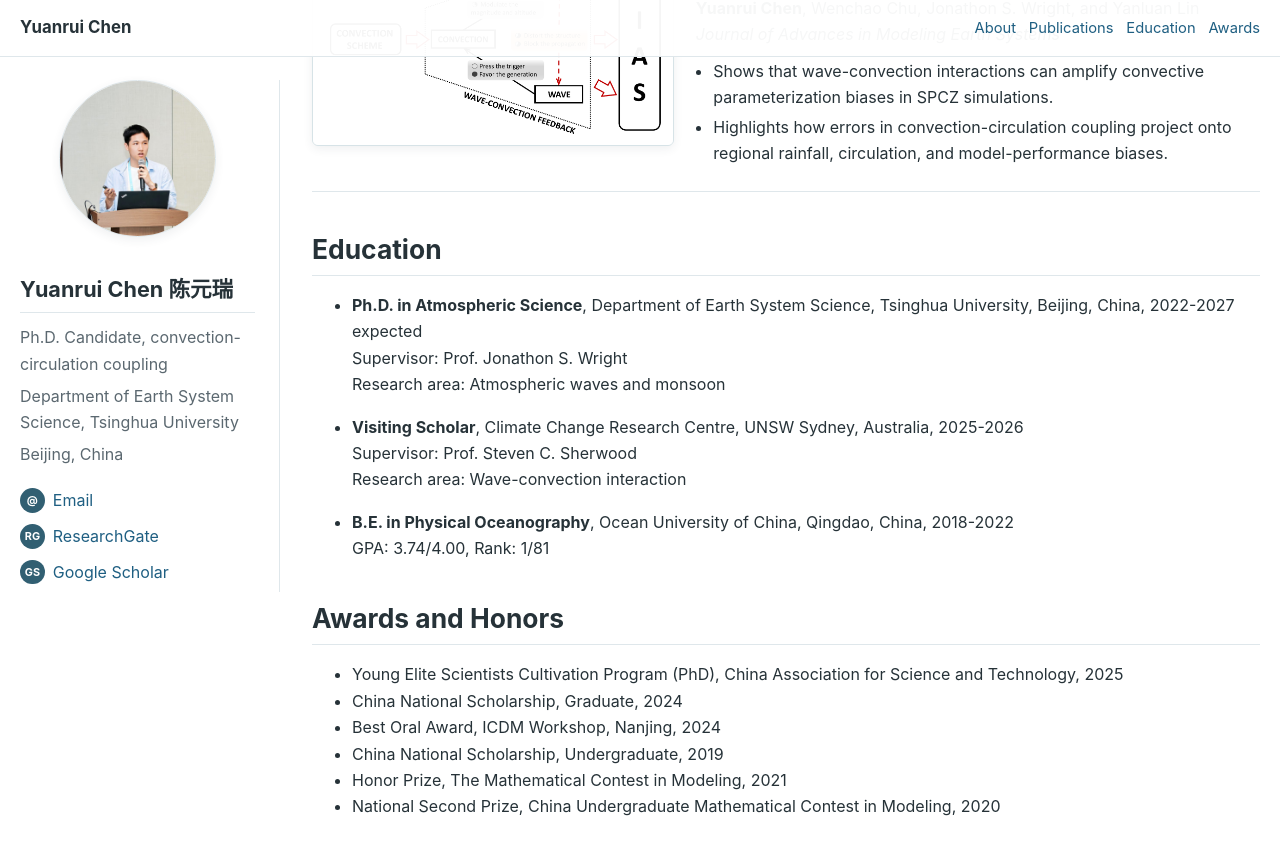
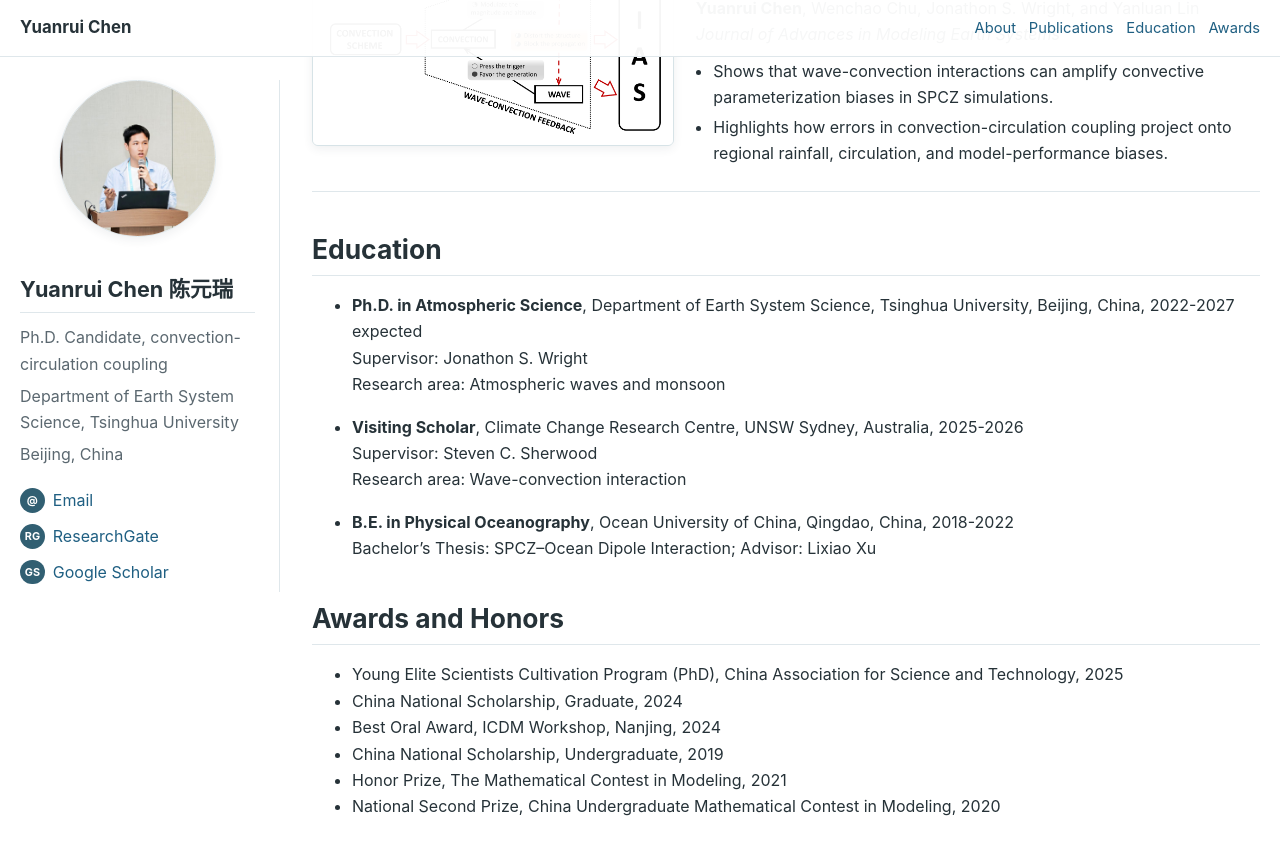
Before and after one commit to yuanruichen/yuanruichen.github.io, a Jekyll site: the page built from index.md, in a window 1280 px wide and 900 px high, scrolled down 2000 px. Shown: the top 855 px of the window. Built offline with Jekyll 4.4.1, drawn with Linux system fonts in a browser that asks for light colours; some of the changed text lies outside the part shown.

Commit message:
Remove 'Prof.' from supervisor titles in index.md

```diff
--- a/index.md
+++ b/index.md
@@ -10,7 +10,7 @@ image: /assets/images/intro-portrait.jpg
 
 <div class="intro-panel" markdown="1">
 <div class="intro-copy" markdown="1">
-I am a Ph.D. candidate in Atmospheric Science at the [Department of Earth System Science](https://www.dess.tsinghua.edu.cn/), Tsinghua University, advised by Prof. [Jonathon S. Wright](https://jonathonwright.github.io/). My research focuses on the South Pacific Convergence Zone, wave-convection interaction, and atmospheric wave dynamics. I am also interested in AI4science and built [**MetForge**](https://github.com/yuanruichen/MetForge), a lightweight AI-agent workflow kit for atmospheric science that helps researchers spend less time on repetitive coding and more time on scientific thinking.
+I am a Ph.D. candidate in Atmospheric Science at the [Department of Earth System Science](https://www.dess.tsinghua.edu.cn/), Tsinghua University, advised by [Jonathon S. Wright](https://jonathonwright.github.io/). My research focuses on the South Pacific Convergence Zone, wave-convection interaction, and atmospheric wave dynamics. I am also interested in AI4science and built [**MetForge**](https://github.com/yuanruichen/MetForge), a lightweight AI-agent workflow kit for atmospheric science that helps researchers spend less time on repetitive coding and more time on scientific thinking.
 </div>
 <figure class="intro-photo"><img src="/assets/images/intro-portrait.jpg" alt="Portrait of Yuanrui Chen"></figure>
 </div>
@@ -129,15 +129,15 @@ In preparation, 2026.
 # Education
 
 - **Ph.D. in Atmospheric Science**, Department of Earth System Science, Tsinghua University, Beijing, China, 2022-2027 expected
-  Supervisor: Prof. Jonathon S. Wright
+  Supervisor: Jonathon S. Wright
   Research area: Atmospheric waves and monsoon
 
 - **Visiting Scholar**, Climate Change Research Centre, UNSW Sydney, Australia, 2025-2026
-  Supervisor: Prof. Steven C. Sherwood
+  Supervisor: Steven C. Sherwood
   Research area: Wave-convection interaction
 
 - **B.E. in Physical Oceanography**, Ocean University of China, Qingdao, China, 2018-2022
-  GPA: 3.74/4.00, Rank: 1/81
+  Bachelor’s Thesis: SPCZ–Ocean Dipole Interaction; Advisor: Lixiao Xu
 
 <span class='anchor' id='awards-and-honors'></span>
 
```
